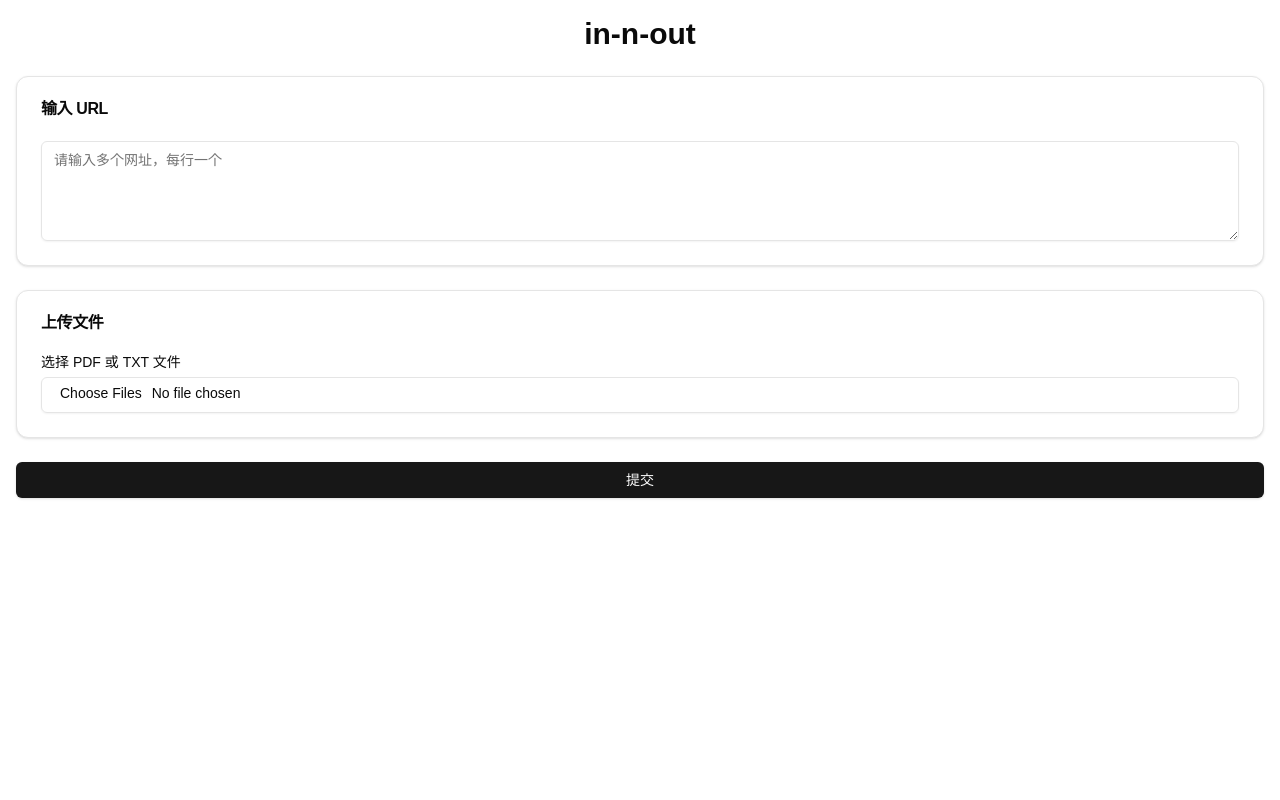
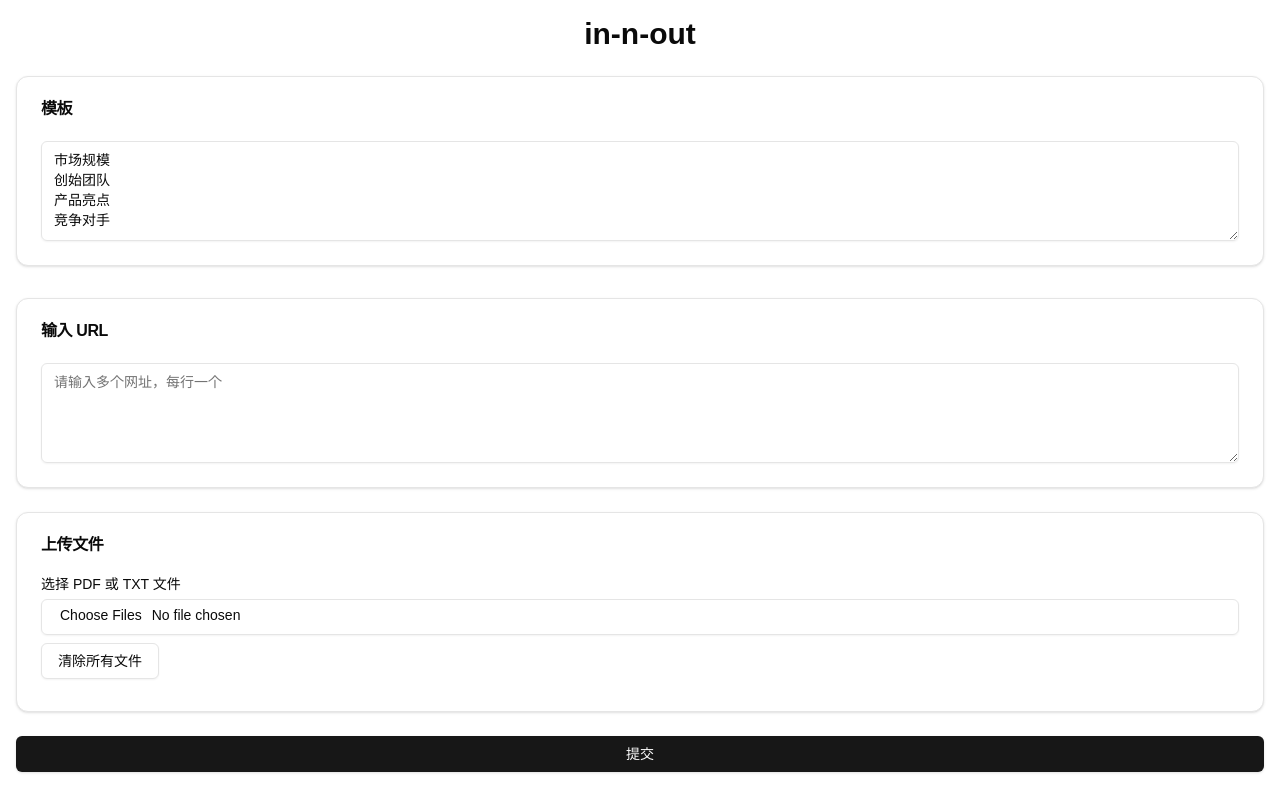
Before and after one commit to Brandon-c-tech/in-n-out, a Next.js app: page / in a window 1280 px wide. Built offline with nearby package versions, Linux system fonts and the light colour scheme.

Commit message:
Multi files and template input box

```diff
--- a/components/in-n-out.tsx
+++ b/components/in-n-out.tsx
@@ -8,9 +8,34 @@ import { Input } from "@/components/ui/input"
 import { Label } from "@/components/ui/label"
 import ReactMarkdown from 'react-markdown'
 
+function TemplateComponent() {
+  const [template, setTemplate] = useState(`市场规模
+创始团队
+产品亮点
+竞争对手`)
+
+  return (
+    <div className="mb-8">
+      <Card>
+        <CardHeader>
+          <CardTitle>模板</CardTitle>
+        </CardHeader>
+        <CardContent>
+          <Textarea
+            placeholder="请输入模板内容"
+            value={template}
+            onChange={(e) => setTemplate(e.target.value)}
+            className="min-h-[100px]"
+          />
+        </CardContent>
+      </Card>
+    </div>
+  )
+}
+
 export function InNOutComponent() {
   const [urls, setUrls] = useState('')
-  const [files, setFiles] = useState<FileList | null>(null)
+  const [files, setFiles] = useState<File[]>([])
   const [markdown, setMarkdown] = useState('')
 
   const handleSubmit = async (e: React.FormEvent) => {
@@ -24,13 +49,16 @@ export function InNOutComponent() {
 ${urls.split('\n').map(url => `- ${url}`).join('\n')}
 
 ## 上传的文件:
-${files ? Array.from(files).map(file => `- ${file.name}`).join('\n') : '没有上传文件'}
+${files.map(file => `- ${file.name}`).join('\n')}
     `)
   }
 
   return (
     <div className="container mx-auto p-4">
       <h1 className="text-3xl font-bold mb-6 text-center">in-n-out</h1>
+
+      <TemplateComponent />
+
       <form onSubmit={handleSubmit} className="space-y-6">
         <Card>
           <CardHeader>
@@ -57,8 +85,29 @@ ${files ? Array.from(files).map(file => `- ${file.name}`).join('\n') : '没有
               type="file"
               multiple
               accept=".pdf,.txt"
-              onChange={(e) => setFiles(e.target.files)}
+              onChange={(e) => {
+                const newFiles = Array.from(e.target.files || []);
+                setFiles(prevFiles => [...prevFiles, ...newFiles]);
+              }}
             />
+            <Button
+              type="button"
+              variant="outline"
+              onClick={() => setFiles([])}
+              className="mt-2 mb-2"
+            >
+              清除所有文件
+            </Button>
+            {files.length > 0 && (
+              <div className="mt-2">
+                <p className="text-sm font-medium">已选择的文件：</p>
+                <ul className="list-disc list-inside">
+                  {files.map((file, index) => (
+                    <li key={index} className="text-sm">{file.name}</li>
+                  ))}
+                </ul>
+              </div>
+            )}
           </CardContent>
         </Card>
 
--- a/package.json
+++ b/package.json
@@ -1,5 +1,5 @@
 {
-  "name": "my-app",
+  "name": "in-n-out-multifiles-fork",
   "version": "0.1.0",
   "private": true,
   "scripts": {
```
Also changed, not shown: .eslintrc.json, 2 other files (tests, documents, lock files or other folders).
